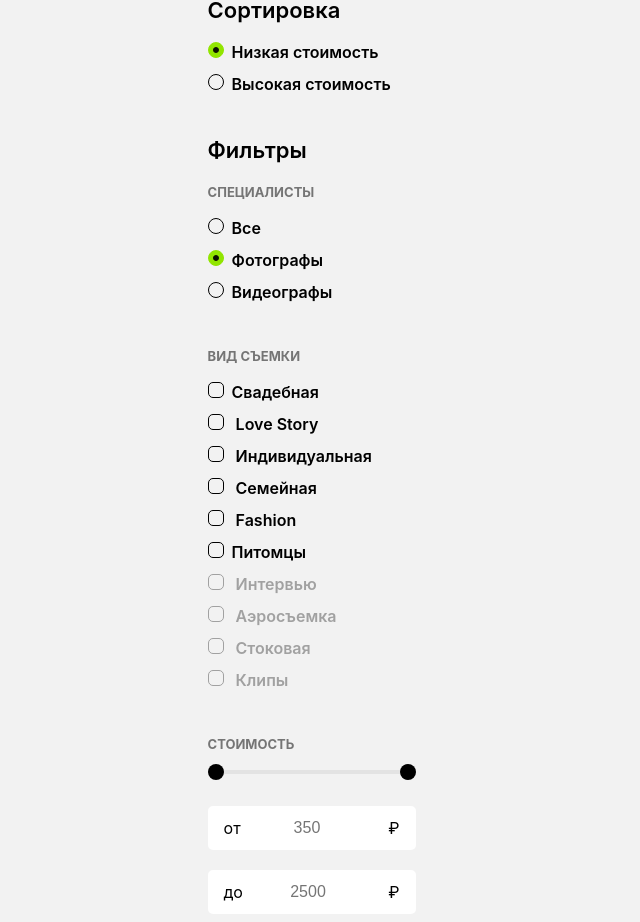
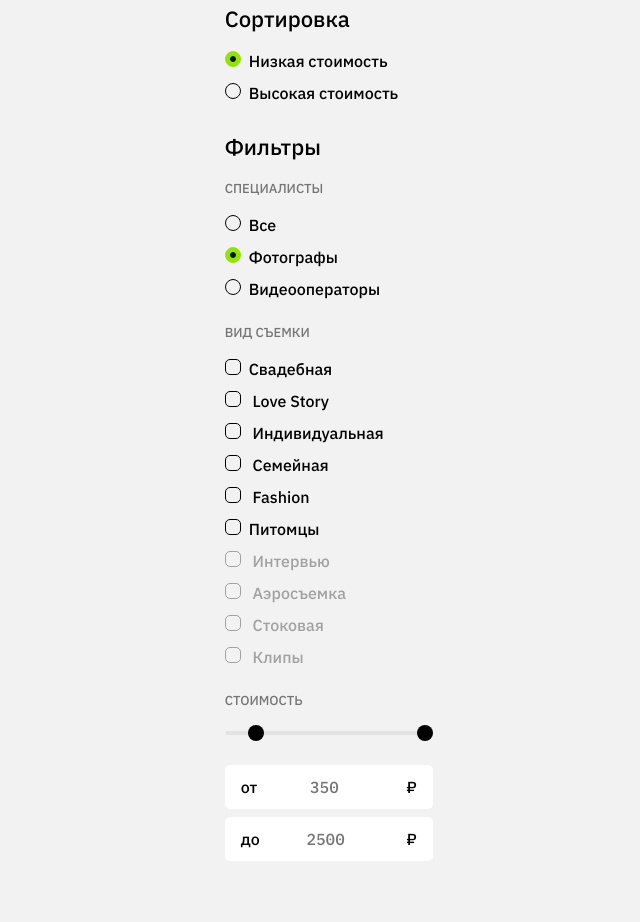
Before and after one commit to photo-booking/frontend-one, a React (Create React App) app: page /catalog in a window 1280 px wide. Shown: the part 305-1227 px from the top of the page, without its empty margins (104-744 px from the left). After the commit the page ends 1174 px from the top, so only its background shows below. Built offline with nearby package versions, Linux system fonts and the light colour scheme.

Commit message:
refactor: исправить стили компонента

```diff
--- a/src/components/Filter/Filter.css
+++ b/src/components/Filter/Filter.css
@@ -1,12 +1,24 @@
+* {
+  font-family: "Aneliza";
+}
+
+
 .filter-form {
   max-width: 208px;
 }
 
+
 .fild {
   width: 175px;
-  margin: 0;
+  margin: 0 0 24px;
+  border: 0;
   padding: 0;
 }
+
+.fild:first-child {
+  margin-bottom:32px;
+}
+
 
 .input:last-child {
   margin-bottom: 0;
@@ -19,10 +31,6 @@
   line-height: 24px;
 }
 
-.fild {
-  margin: 0 0 32px;
-  border: 0;
-}
 
 .filter__category {
   margin: 0 0 16px;
@@ -33,13 +41,12 @@
   color:#757575;
 }
 
-
-
  /* ползуки цены  */
 
 .slider-range {
   position: relative;
   height: 16px;
+  margin-top: 20px;
 }
 
 .slider-range__track {
@@ -48,7 +55,7 @@
   height: 4px;
   background-color: #e3e3e3;
   position: absolute;
-  /* top: 6px; */
+  /* top: 3px; */
 }
 .slider__input {
   width: 100%;
@@ -131,9 +138,13 @@
   height: 44px;
   background-color: white;
   border-radius: 5px;
-  margin: 20px 0 8px;
+  margin: 18px 0 8px;
   display: flex;
   justify-content: space-between;
+}
+
+.values__container:last-child {
+  margin-top: 0;
 }
 
 .values__info {
@@ -168,10 +179,6 @@
 
 /* чекбоксы */
 
-.fild {
-  width: 100%;
-}
-
 .checkbox{
   display: none;
 }
@@ -185,12 +192,25 @@
   width: max-content;
 }
 
+.checkbox-label:last-child {
+  margin-bottom: 0;
+}
+
 .checkbox:disabled +  .checkbox-label{
   color: #A1A1A1;
 }
 .checkbox:disabled +  .checkbox-label::before{
   border: 1px solid #A1A1A1;
 }
+
+/* временное решение */
+.checkbox:checked:disabled + .checkbox-label::before{
+  background-repeat: no-repeat;
+  background-position: center;
+  background: #A1A1A1;
+}
+/*  */
+
 .checkbox-label::before {
   content: "";
   display: inline-block;
@@ -222,6 +242,10 @@
     margin-bottom: 12px;
 }
 
+.ratio-label:last-child {
+  margin-bottom: 0;
+}
+
 .ratio-label::before {
   content: "";
   display: inline-block;
--- a/src/components/Filter/Filter.jsx
+++ b/src/components/Filter/Filter.jsx
@@ -1,7 +1,7 @@
 import React from "react";
 import "./Filter.css"
 
-function Filter() {
+function Filter({photo, video}) {
 
 const [minCost, setMinCost] = React.useState('350');
 const [maxCost, setMaxCost] = React.useState('2500');
@@ -112,19 +112,35 @@ function triggeredSubmit() {
   document.getElementById('form').requestSubmit()
 }
 
+
+//!!!!!!!!!!АЛЯРМА если активн чекбокс ,который задисблеится при переключении expertValue, то форма отправится сначала по переключению, потом по чекбоксу(((
+
   // вызывает отправку формы при монтировании, а так же при изменении любого параметра
 React.useEffect(() => {
   // сделаем неактивными те чекбоксы, которые нельзя использовать для фотографа или видеографа
   if (expertValue === 'photographer') {
     setPhotoTypeDisabled(false);
-    setVideoTypeDisabled(!videoTypeDisabled)
+    setVideoTypeDisabled(true)
+
+    // setInterviewIsChecked(false);
+    // setAerialIsChecked(false);
+    // setStockIsChecked(false);
+    // setClipsIsChecked(false);
   } else if (expertValue === 'videographer'){
-    setPhotoTypeDisabled(!photoTypeDisabled)
+    setPhotoTypeDisabled(true)
     setVideoTypeDisabled(false);
+
+    // setWeddingIsChecked(false);
+    // setLoveStoryIsChecked(false);
+    // setIndividualIsChecked(false);
+    // setFamilyIsChecked(false);
+    // setFashionIsChecked(false);
+    // setPetsIsChecked(false);
   } else {
     setVideoTypeDisabled(false);
     setPhotoTypeDisabled(false);
   }
+
   triggeredSubmit()
 }, [
   costValue,
@@ -173,22 +189,11 @@ const chengeCostValue =(e) => {
   setCostValue(e.target.value);
 }
 
-// React.useEffect(() => {
-//   if (expertValue === 'photographer') {
-//     setVideoTypeDisabled(!videoTypeDisabled)
-//   } else if (expertValue === 'videographer') {
-//     setPhotoTypeDisabled(!photoTypeDisabled)
-//   } else if (expertValue === 'all'){
-//     setVideoTypeDisabled(true);
-//     setPhotoTypeDisabled(true);
-//   }
-// }, [expertValue])
-
   return (
       <form className="filter-form" id='form' onSubmit={(e)=> {submit(e)}} >
-      <p className="filter__type">Сортировка</p>
+
       <fieldset className="fild">
-
+       <p className="filter__type">Сортировка</p>
           <input type="radio" name="cost" id="cheap"
             value="cheap"
             className="ratio"
@@ -205,8 +210,9 @@ const chengeCostValue =(e) => {
 
       </fieldset>
 
-      <p className="filter__type">Фильтры</p>
+
       <fieldset className="fild">
+          <p className="filter__type">Фильтры</p>
         <p className="filter__category">специалисты</p>
 
           <input type="radio" id="all"
@@ -224,7 +230,7 @@ const chengeCostValue =(e) => {
             checked={expertValue === 'photographer' ? true : false}
             onChange={chengeExpertValue}
             />
-          <label className="ratio-label" for="photographer">Фотографы</label>
+          <label className="ratio-label" for="photographer">{photo}</label>
 
 
           <input type="radio" name="expert" id="videographer"
@@ -233,7 +239,7 @@ const chengeCostValue =(e) => {
             checked={expertValue === 'videographer' ? true : false}
             onChange={chengeExpertValue}
             />
-          <label className="ratio-label" for="videographer">Видеографы</label>
+          <label className="ratio-label" for="videographer">{video}</label>
 
       </fieldset>
 
@@ -282,7 +288,7 @@ const chengeCostValue =(e) => {
             <input
               type="range"
               name="min-cost"
-              min="350" max="2500" step="50"
+              min="50" max="2500" step="50"
               value={minCost}
               id="slider-1"
               onChange= {(e)=>sliderOne(e)}
@@ -293,7 +299,7 @@ const chengeCostValue =(e) => {
             <input
               type="range"
               name="max-cost"
-              min="350" max="2500" step="50"
+              min="50" max="2500" step="50"
               value={maxCost}
               id="slider-2"
               onChange= {(e)=>sliderTwo(e)}
@@ -305,10 +311,10 @@ const chengeCostValue =(e) => {
               <p className="values__info">от</p>
               <input
                 type="number"
-                min="350" max="2500"
+                min="50" max="2500"
                 value={minCost}
                 onChange= {inputMinValue}
-                onBlur={(e) => blurInput}
+                onBlur={(e) => blurInput(e)}
                 id="slider-1-meaning"
                 className="meaning__input"/>
               <p className="values__info">&#8381;</p>
@@ -320,7 +326,7 @@ const chengeCostValue =(e) => {
                 min="350" max="2500"
                 value={maxCost}
                 onChange= {inputMaxValue}
-                onBlur={(e) => blurInput}
+                onBlur={(e) => blurInput(e)}
                 id="slider-2-meaning"
                 className="meaning__input"/>
               <p className="values__info">&#8381;</p>
--- a/src/pages/CatalogExperts/CatalogExperts.jsx
+++ b/src/pages/CatalogExperts/CatalogExperts.jsx
@@ -24,7 +24,10 @@ export const CatalogExecutors = () => {
       <button onClick={() => navigate(`/expert/${1}`, { state: { name: 'Исполнитель 1', id: 1 } })}>
         Личный кабинет исполнителя
       </button>
-        <Filter />
+        <Filter
+          photo = 'Фотографы'
+          video = 'Видеооператоры'
+        />
     </div>
   );
 };
```
